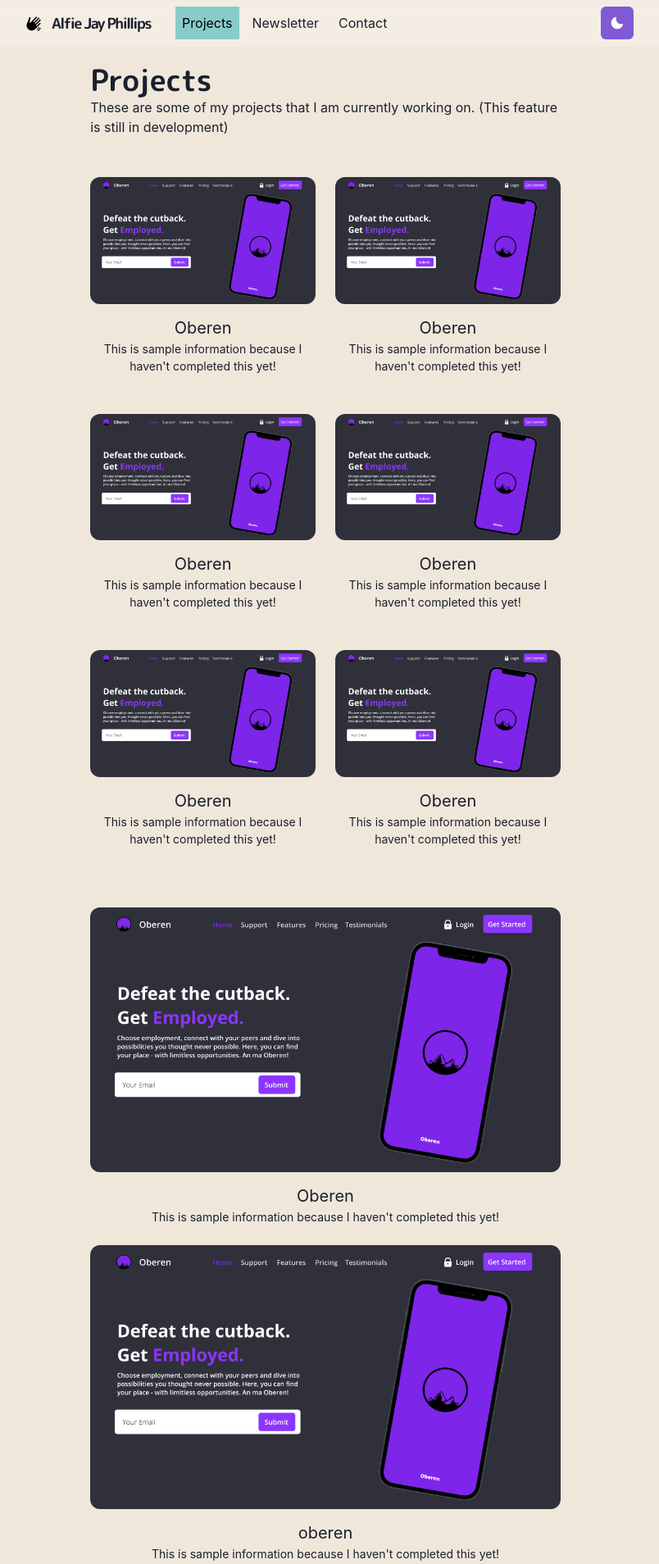
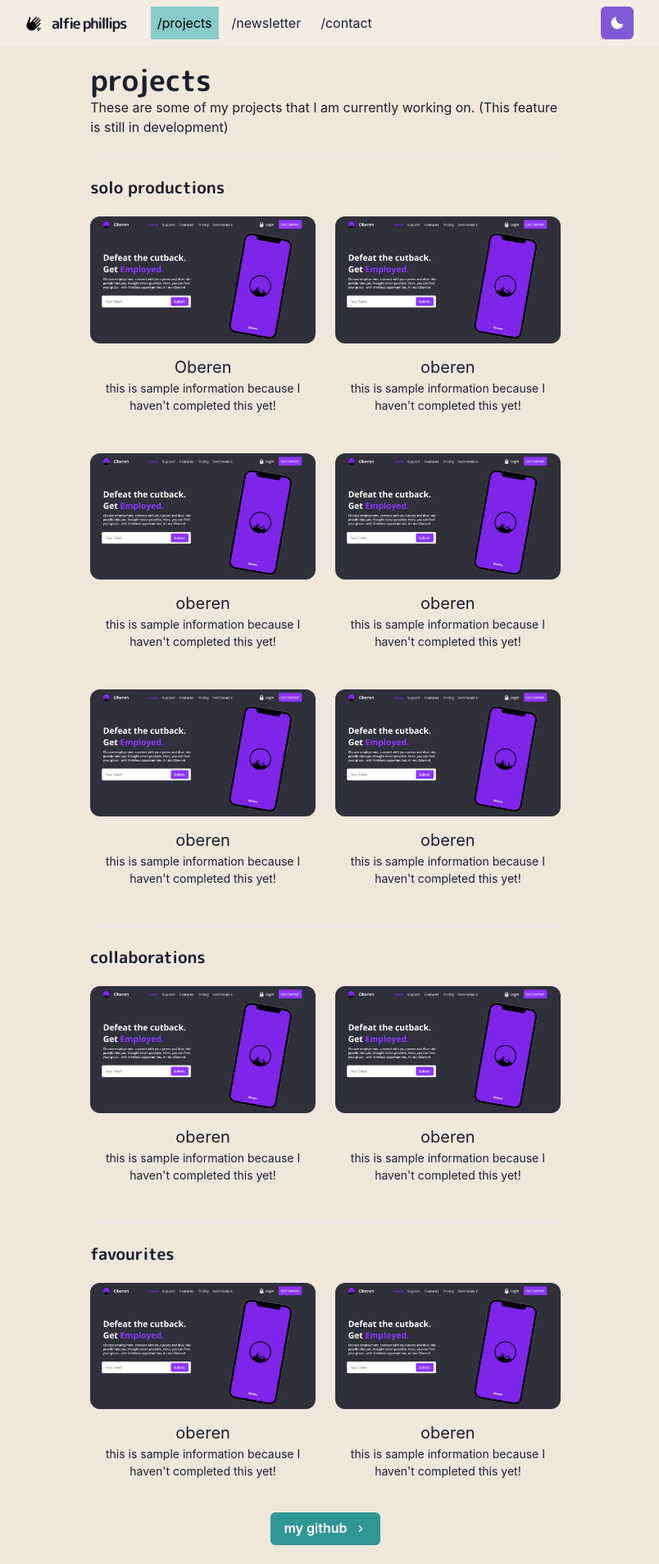
Before and after one commit to alfiephillips/alfiephillips.com, a Next.js app: page /projects in a window 1280 px wide. Shown: the top 1908 px of the page at 82% size, without its empty margins (243-1047 px from the left). Built offline with nearby package versions, Linux system fonts and the light colour scheme; no server answers.

Commit message:
everything lowercase

```diff
--- a/components/Footer.tsx
+++ b/components/Footer.tsx
@@ -3,8 +3,8 @@ import { Box } from "@chakra-ui/react";
 const Footer = () => {
     return (
         <Box align="center" opacity={0.4} fontSize="sm">
-            &copy; {new Date().getFullYear()} Alfie Phillips. All Rights
-            Reserved.
+            &copy; {new Date().getFullYear()} alfie phillips. all rights
+            reserved.
         </Box>
     );
 };
--- a/components/Logo.tsx
+++ b/components/Logo.tsx
@@ -38,7 +38,7 @@ const Logo = () => {
                         fontWeight="bold"
                         ml={3}
                     >
-                        Alfie Jay Phillips
+                        alfie phillips
                     </Text>
                 </LogoBox>
             </a>
--- a/components/Navbar.tsx
+++ b/components/Navbar.tsx
@@ -75,13 +75,13 @@ const Navbar = (props: Props) => {
                     mt={{ base: 4, md: 0 }}
                 >
                     <LinkItem href="/projects" path={path}>
-                        Projects
+                        /projects
                     </LinkItem>
                     <LinkItem href="/newsletter" path={path}>
-                        Newsletter
+                        /newsletter
                     </LinkItem>
                     <LinkItem href="/contact" path={path}>
-                        Contact
+                        /contact
                     </LinkItem>
                 </Stack>
 
@@ -97,16 +97,16 @@ const Navbar = (props: Props) => {
                             />
                             <MenuList>
                                 <NextLink href="/" passHref>
-                                    <MenuItem as={Link}>Home</MenuItem>
+                                    <MenuItem as={Link}>/</MenuItem>
                                 </NextLink>
                                 <NextLink href="/projects" passHref>
-                                    <MenuItem as={Link}>Projects</MenuItem>
+                                    <MenuItem as={Link}>/projects</MenuItem>
                                 </NextLink>
                                 <NextLink href="/newsletter" passHref>
-                                    <MenuItem as={Link}>Newsletter</MenuItem>
+                                    <MenuItem as={Link}>/newsletter</MenuItem>
                                 </NextLink>
                                 <NextLink href="/contact" passHref>
-                                    <MenuItem as={Link}>Contact</MenuItem>
+                                    <MenuItem as={Link}>/contact</MenuItem>
                                 </NextLink>
                             </MenuList>
                         </Menu>
--- a/components/Technology.tsx
+++ b/components/Technology.tsx
@@ -14,7 +14,7 @@ const Technology = ({ name, type, useCase }: TechnologyProps) => {
         <TechnologyContainer>
             <Column forceWidth={90}>
                 <Heading as="h4" variant="technology-title">
-                    Name
+                    name
                 </Heading>
                 <Paragraph fontSize="12" textAlign="left">
                     {name}
@@ -22,7 +22,7 @@ const Technology = ({ name, type, useCase }: TechnologyProps) => {
             </Column>
             <Column forceWidth={125}>
                 <Heading as="h4" variant="technology-title">
-                    Type
+                    type
                 </Heading>
                 <Paragraph fontSize="12" textAlign="left">
                     {type}
@@ -30,7 +30,7 @@ const Technology = ({ name, type, useCase }: TechnologyProps) => {
             </Column>
             <Column noBorder>
                 <Heading as="h4" variant="technology-title">
-                    Used for
+                    used for
                 </Heading>
                 <Paragraph fontSize="12" textAlign="left">
                     {useCase}
--- a/pages/404.tsx
+++ b/pages/404.tsx
@@ -11,7 +11,7 @@ import {
 const NotFound = () => {
     return (
         <Container mt={10}>
-            <Heading as="h1">(404) Page Not Found</Heading>
+            <Heading as="h1">(404) page not found</Heading>
             <Text mt={5}>
                 The page you&apos;re looking for was not found or hasn&apos;t
                 been created yet. Please check again later...
@@ -20,7 +20,7 @@ const NotFound = () => {
 
             <Box my={5} align="center">
                 <NextLink href="/">
-                    <Button colorScheme="teal">Return home</Button>
+                    <Button colorScheme="teal">return home</Button>
                 </NextLink>
             </Box>
         </Container>
--- a/pages/projects.tsx
+++ b/pages/projects.tsx
@@ -1,11 +1,19 @@
 import type { NextPage } from "next";
-
+import NextLink from "next/link";
 import Layout from "../components/layouts/Article";
 import Section from "../components/Section";
 import { WorkGridItem } from "../components/GridItem";
-import { Container, Heading, SimpleGrid, Divider } from "@chakra-ui/react";
+import {
+    Container,
+    Heading,
+    SimpleGrid,
+    Divider,
+    Box,
+    Button
+} from "@chakra-ui/react";
 import Paragraph from "../components/Paragraph";
 
+import { ChevronRightIcon } from "@chakra-ui/icons";
 import thumbOberen from "../public/images/oberen-thumbnail.png";
 
 const Projects: NextPage = () => {
@@ -13,14 +21,20 @@ const Projects: NextPage = () => {
         <Layout title="Projects">
             <Container mt={5} mb={5}>
                 <Heading as="h2" variant="page-title" mt={5}>
-                    Projects
+                    projects
                 </Heading>
                 <Paragraph>
                     These are some of my projects that I am currently working
                     on. (This feature is still in development)
                 </Paragraph>
 
+                <Section delay={0.2}>
                     <Divider my={6} />
+
+                    <Heading as="h3" fontSize={20} mb={4}>
+                        solo productions
+                    </Heading>
+                </Section>
 
                 <SimpleGrid columns={[1, 1, 2]} gap={6}>
                     <Section delay={0.1}>
@@ -29,57 +43,87 @@ const Projects: NextPage = () => {
                             title="Oberen"
                             thumbnail={thumbOberen}
                         >
-                            This is sample information because I haven&apos;t
+                            this is sample information because I haven&apos;t
                             completed this yet!
                         </WorkGridItem>
                     </Section>
                     <Section delay={0.2}>
                         <WorkGridItem
                             id="oberen"
-                            title="Oberen"
+                            title="oberen"
                             thumbnail={thumbOberen}
                         >
-                            This is sample information because I haven&apos;t
+                            this is sample information because I haven&apos;t
                             completed this yet!
                         </WorkGridItem>
                     </Section>
                     <Section delay={0.3}>
                         <WorkGridItem
                             id="oberen"
-                            title="Oberen"
+                            title="oberen"
                             thumbnail={thumbOberen}
                         >
-                            This is sample information because I haven&apos;t
+                            this is sample information because I haven&apos;t
                             completed this yet!
                         </WorkGridItem>
                     </Section>
                     <Section delay={0.4}>
                         <WorkGridItem
                             id="oberen"
-                            title="Oberen"
+                            title="oberen"
                             thumbnail={thumbOberen}
                         >
-                            This is sample information because I haven&apos;t
+                            this is sample information because I haven&apos;t
                             completed this yet!
                         </WorkGridItem>
                     </Section>
                     <Section delay={0.5}>
                         <WorkGridItem
                             id="oberen"
-                            title="Oberen"
+                            title="oberen"
                             thumbnail={thumbOberen}
                         >
-                            This is sample information because I haven&apos;t
+                            this is sample information because I haven&apos;t
                             completed this yet!
                         </WorkGridItem>
                     </Section>
                     <Section delay={0.6}>
                         <WorkGridItem
                             id="oberen"
-                            title="Oberen"
+                            title="oberen"
                             thumbnail={thumbOberen}
                         >
-                            This is sample information because I haven&apos;t
+                            this is sample information because I haven&apos;t
+                            completed this yet!
+                        </WorkGridItem>
+                    </Section>
+                </SimpleGrid>
+                <Section delay={0.7}>
+                    <Divider my={6} />
+
+                    <Heading as="h3" fontSize={20} mb={4}>
+                        collaborations
+                    </Heading>
+                </Section>
+
+                <SimpleGrid columns={[1, 1, 2]} gap={6}>
+                    <Section delay={0.8}>
+                        <WorkGridItem
+                            id="oberen"
+                            thumbnail={thumbOberen}
+                            title="oberen"
+                        >
+                            this is sample information because I haven&apos;t
+                            completed this yet!
+                        </WorkGridItem>
+                    </Section>
+                    <Section delay={0.9}>
+                        <WorkGridItem
+                            id="oberen"
+                            thumbnail={thumbOberen}
+                            title="oberen"
+                        >
+                            this is sample information because I haven&apos;t
                             completed this yet!
                         </WorkGridItem>
                     </Section>
@@ -87,25 +131,44 @@ const Projects: NextPage = () => {
 
                 <Section delay={1}>
                     <Divider my={6} />
-                    <WorkGridItem
-                        id="oberen"
-                        thumbnail={thumbOberen}
-                        title="Oberen"
-                    >
-                        This is sample information because I haven&apos;t
-                        completed this yet!
-                    </WorkGridItem>
+
+                    <Heading as="h3" fontSize={20} mb={4}>
+                        favourites
+                    </Heading>
                 </Section>
-                <Section delay={0.3}>
+
+                <SimpleGrid columns={[1, 1, 2]} gap={6}>
+                    <Section delay={1.1}>
                         <WorkGridItem
                             id="oberen"
                             thumbnail={thumbOberen}
                             title="oberen"
                         >
-                        This is sample information because I haven&apos;t
+                            this is sample information because I haven&apos;t
                             completed this yet!
                         </WorkGridItem>
                     </Section>
+                    <Section delay={1.2}>
+                        <WorkGridItem
+                            id="oberen"
+                            thumbnail={thumbOberen}
+                            title="oberen"
+                        >
+                            this is sample information because I haven&apos;t
+                            completed this yet!
+                        </WorkGridItem>
+                    </Section>
+                </SimpleGrid>
+                <Box align="center" my={4}>
+                    <NextLink href="https://github.com">
+                        <Button
+                            rightIcon={<ChevronRightIcon />}
+                            colorScheme="teal"
+                        >
+                            my github
+                        </Button>
+                    </NextLink>
+                </Box>
             </Container>
         </Layout>
     );
```
Also changed, not shown: pages/contact.tsx (+10 -10 lines), pages/index.tsx (+20 -28 lines). Lines whose indentation alone changed are shown as unchanged.
